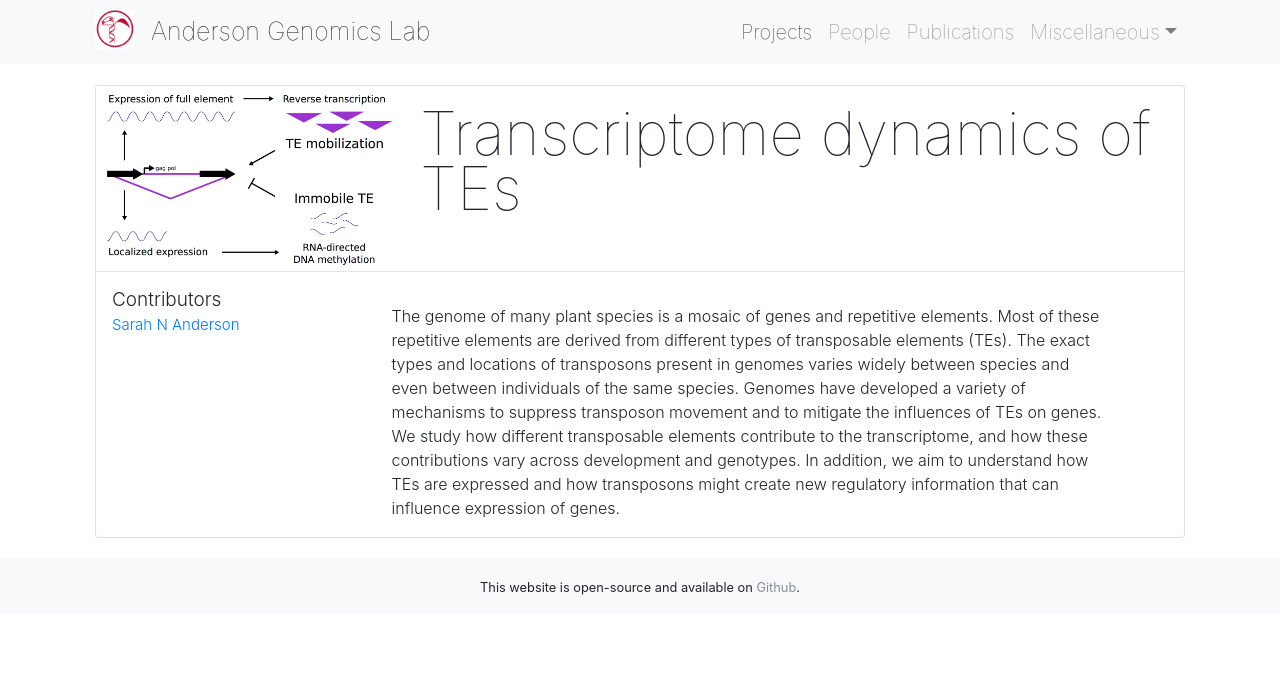
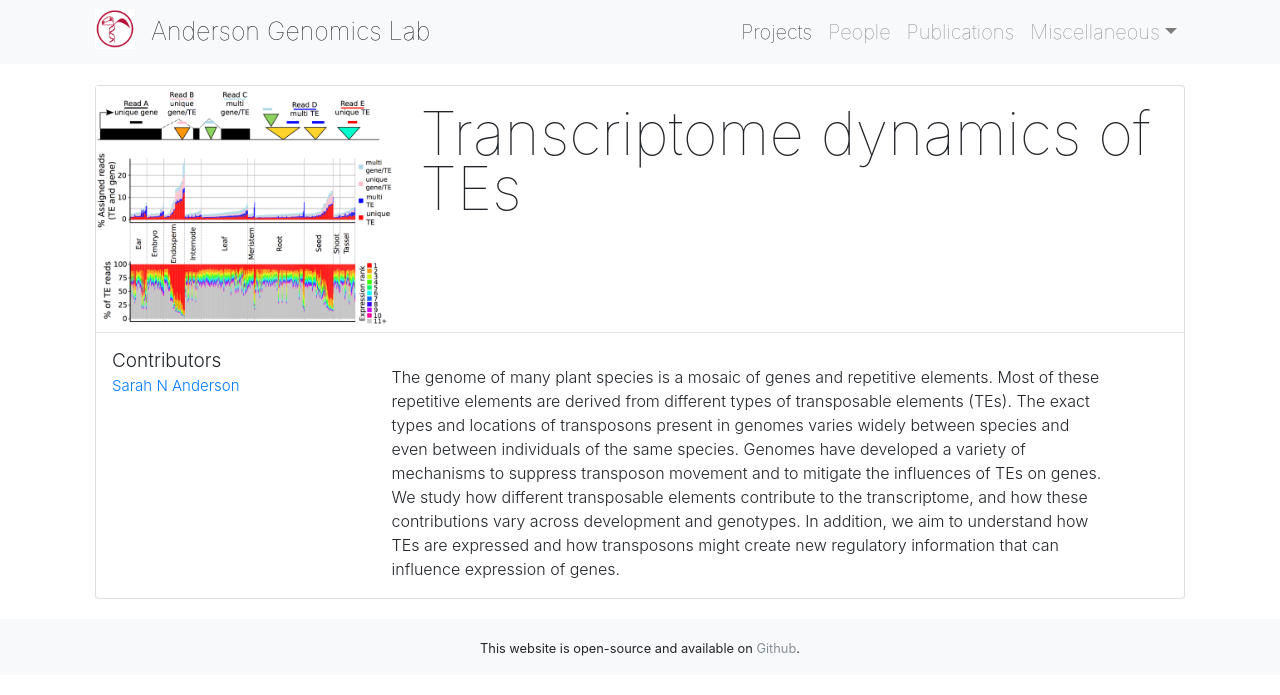
Before and after one commit to andersongenomicslab/andersongenomicslab.github.io, a Jekyll site: the page built from projects/_posts/2016-01-10-TE_regulation.md, in a window 1280 px wide. Shown: the top 695 px of the page. Built offline with Jekyll 4.4.1, drawn with Linux system fonts in a browser that asks for light colours; nearby versions of some CDN libraries; a style sheet for code colours, icons or effects is not loaded.

Commit message:
Update 2016-01-10-TE_regulation.md

```diff
--- a/projects/_posts/2016-01-10-TE_regulation.md
+++ b/projects/_posts/2016-01-10-TE_regulation.md
@@ -4,7 +4,7 @@ title: Transcriptome dynamics of TEs
 description:
 contributors:
   - Sarah N Anderson
-image: /images/projects/te_expression.png
+image: /images/publications/Anderson2019TE_exp.png
 link:
 ---
 
```
